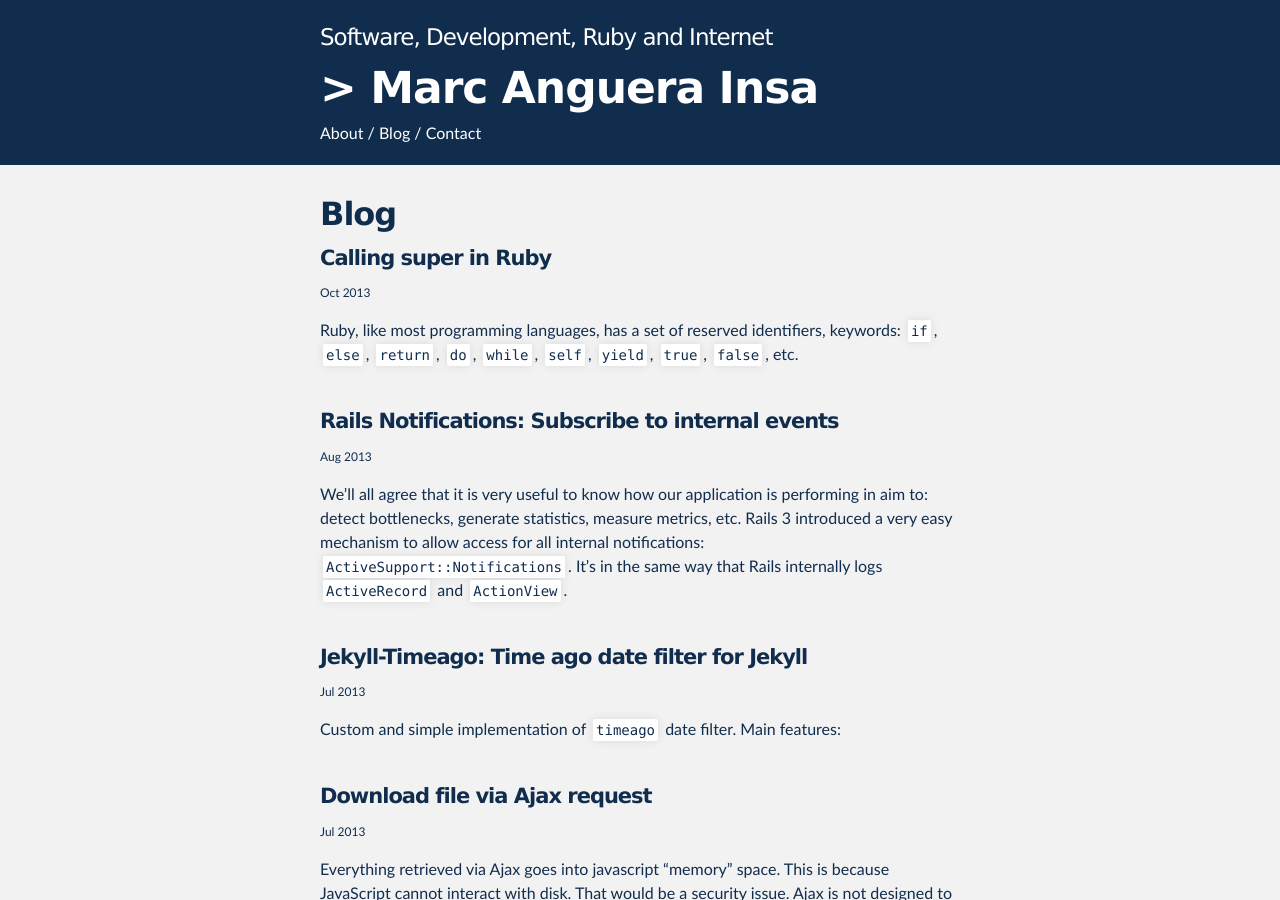
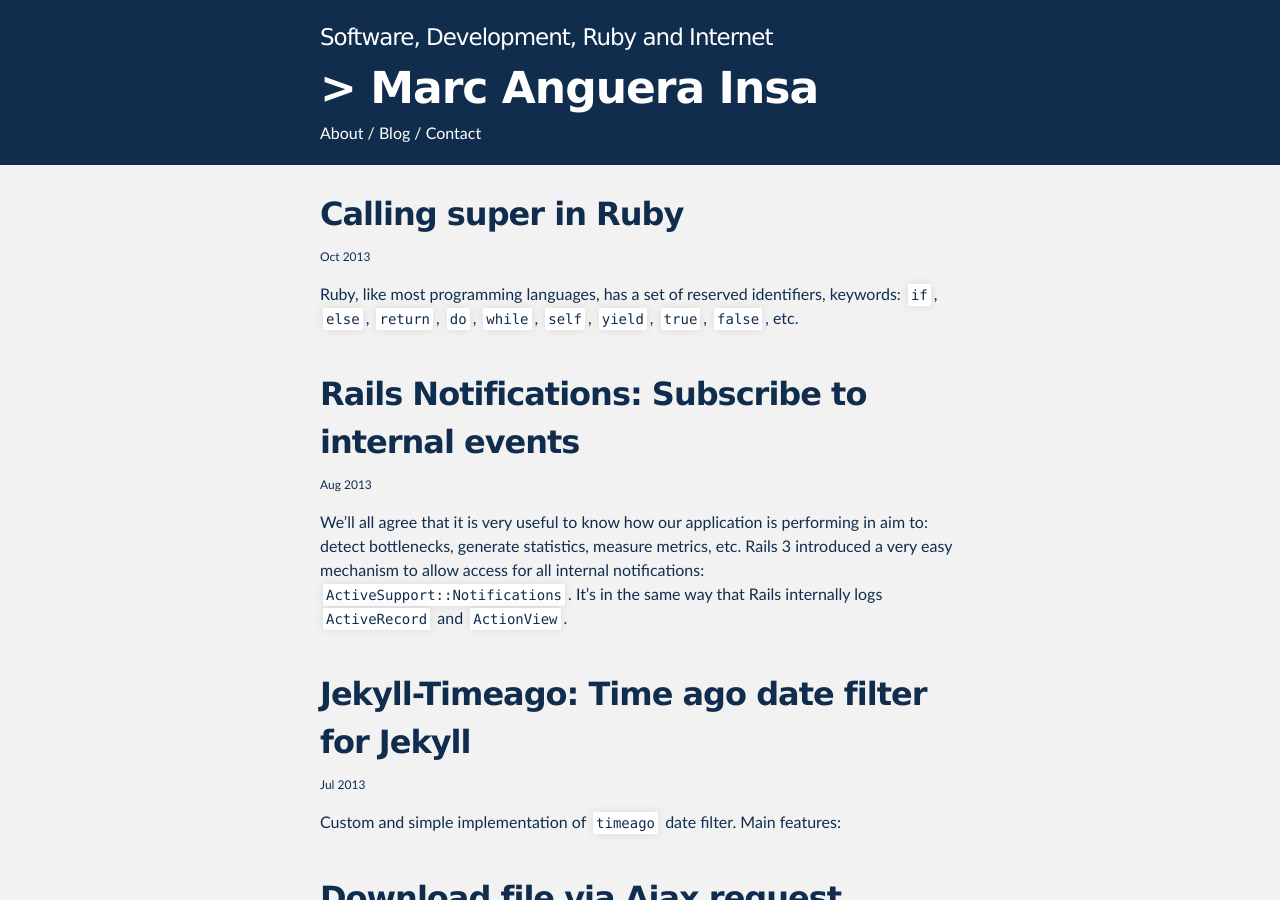
Before and after one commit to markets/markets.github.io, a Jekyll site: the page built from blog/index.html, in a window 1280 px wide and 900 px high. Built offline with Jekyll 4.4.1, drawn with Linux system fonts in a browser that asks for light colours.

Commit message:
nicer blog index :art:

```diff
--- a/blog/index.html
+++ b/blog/index.html
@@ -3,11 +3,9 @@ layout: default
 title: Blog - Marc Anguera Insa
 ---
 
-<h2>Blog</h2>
-
 {% for post in site.posts %}
   <div class="post">
-    <h4><a href="{{ post.url }}"> {{ post.title }}</a></h4>
+    <h2><a href="{{ post.url }}"> {{ post.title }}</a></h2>
     <small>{{ post.date | date: "%b %Y" }}</small>
 
     <p>{{ post.excerpt }}</p>
```
